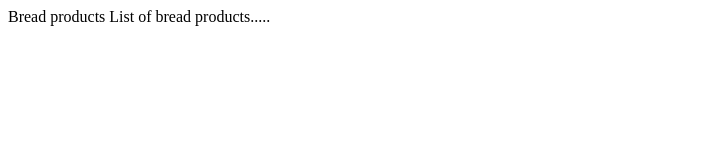
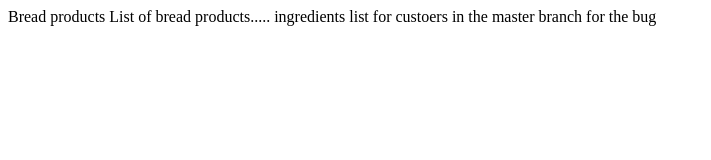
Before and after one commit to mail2tvskc/com.bread.demo, a plain HTML site: page com.bread.demo/WebContent/index.html in a window 1280 px wide. Shown: the whole page, without its empty margins (0-711 px from the left). Drawn offline with Linux system fonts and the light colour scheme.

```diff
--- a/com.bread.demo/WebContent/index.html
+++ b/com.bread.demo/WebContent/index.html
@@ -7,5 +7,8 @@
 <body>
 Bread products
 List of bread products.....
+
+
+ingredients list  for custoers in the master branch for the bug
 </body>
 </html>
```
